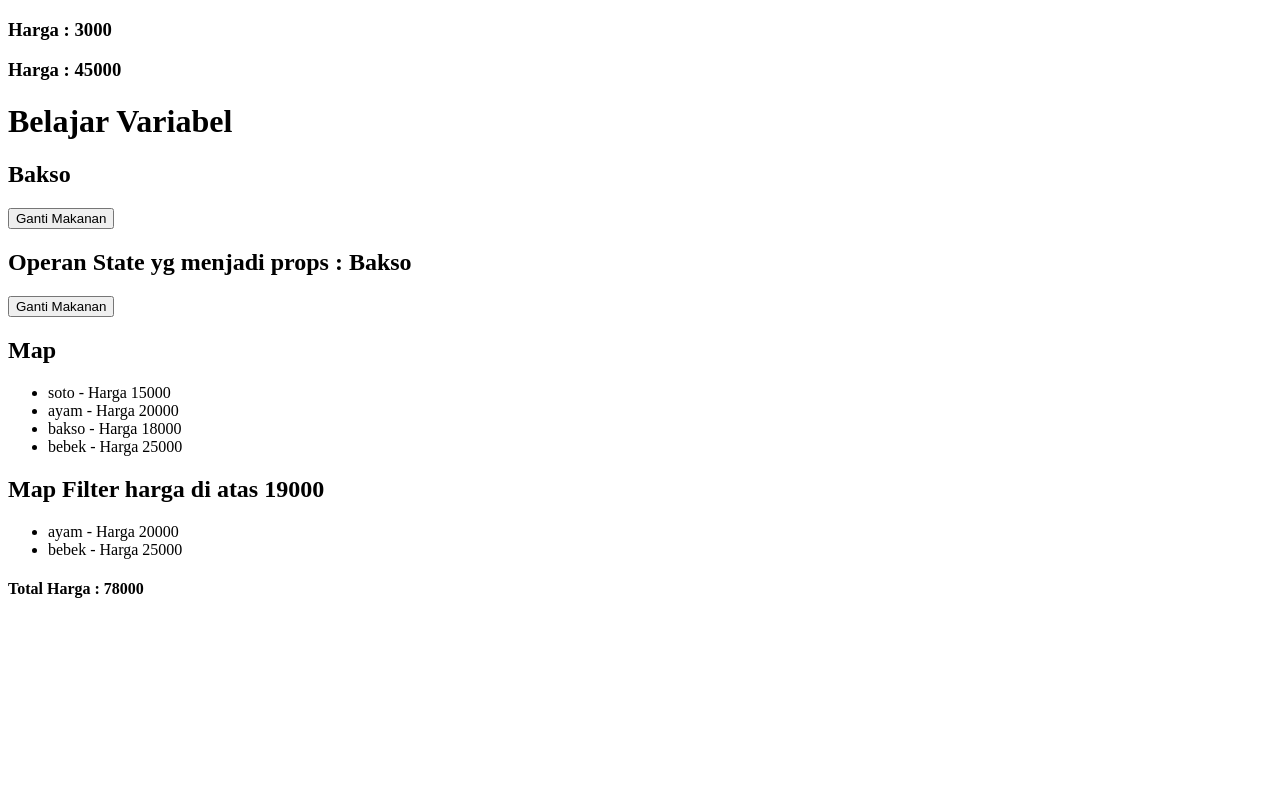
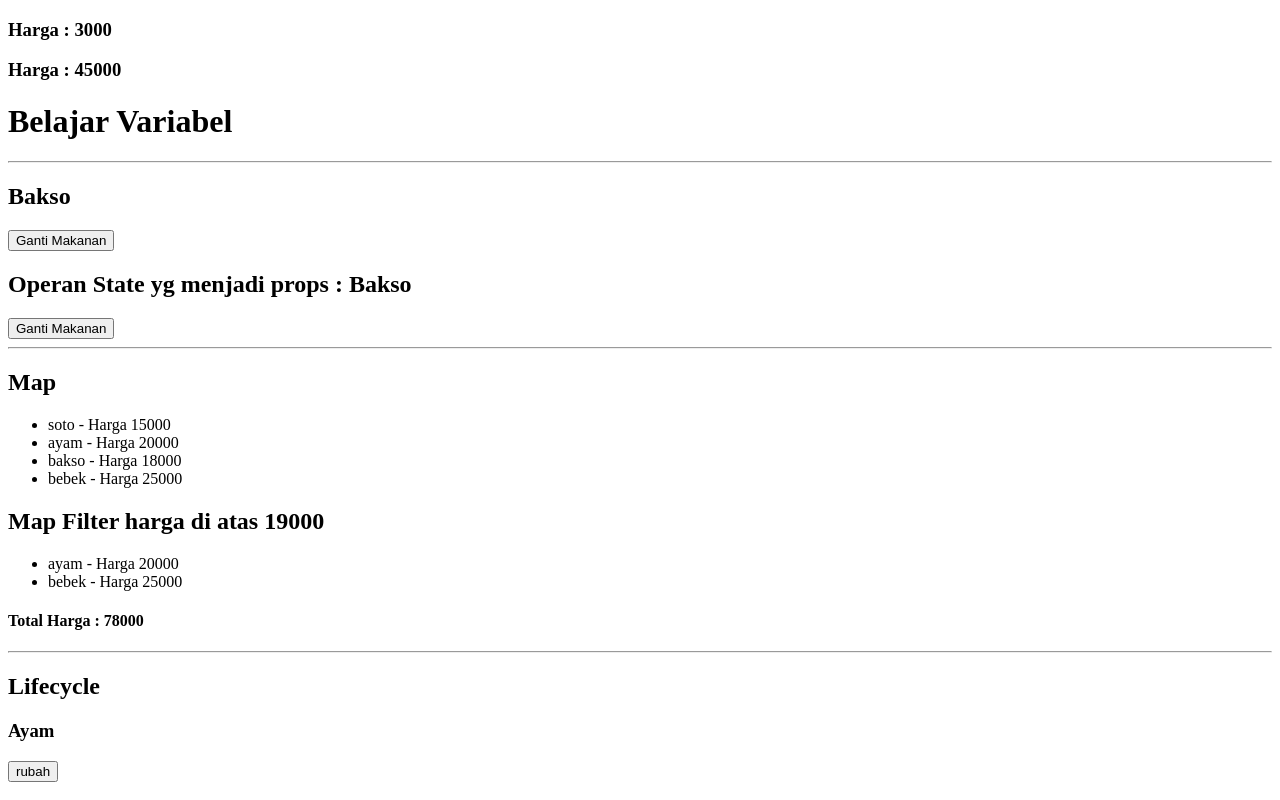
Before and after one commit to fikridzkr/Learn-Reactjs, a React (Create React App) app: page / in a window 1280 px wide. Built offline with nearby package versions, Linux system fonts and the light colour scheme; no server answers.

Commit message:
lifecycle component

```diff
--- /dev/null
+++ b/src/Lifecycle.js
@@ -0,0 +1,43 @@
+import React, { Component } from 'react'
+import Sublifecycle from './Sublifecycle'
+
+export default class Lifecycle extends Component {
+    constructor(props) {
+        super(props)
+
+        this.state = {
+                makanan : 'Ayam',
+                data: {},
+                tampilkan: false
+        }
+    }
+
+    componentDidMount(){
+        fetch('https://jsonplaceholder.typicode.com/todos/1')
+            .then(response => response.json())
+            .then(json => {
+                this.setState({
+                    data: json
+                })
+            })
+    }
+
+    ubahMakanan(value){
+        this.setState({
+            makanan: value
+        })
+    }
+
+    render() {
+        console.log(this.state.data);
+        return (
+            <div>
+                <h2>Lifecycle</h2>
+                <h3>{this.state.makanan}</h3>
+                <h3>{this.state.data.title}</h3>
+                {this.state.tampilkan && <Sublifecycle ubahMakanan={(value) => this.ubahMakanan(value)}/>}
+                <button onClick={() => this.setState({tampilkan: !this.state.tampilkan})}>rubah</button>
+            </div>
+        )
+    }
+}
--- /dev/null
+++ b/src/Sublifecycle.js
@@ -0,0 +1,14 @@
+import React, { Component } from 'react'
+
+export default class Sublifecycle extends Component {
+    componentWillUnmount(){
+        this.props.ubahMakanan('sate')
+    }
+    render() {
+        return (
+            <div>
+                <h2>Component sub life cycle</h2>
+            </div>
+        )
+    }
+}
--- a/src/index.js
+++ b/src/index.js
@@ -6,12 +6,17 @@ import StateProps from './StateProps'
 import Variabel from './Variabel'
 import Map from './Map';
 import reportWebVitals from './reportWebVitals';
+import Lifecycle from './Lifecycle';
 
 ReactDOM.render(
   <React.StrictMode>
   <Variabel/>
+  <hr/>
   <StateProps/>
+  <hr/>
   <Map/>
+  <hr/>
+  <Lifecycle/>
   </React.StrictMode>,
   document.getElementById('root')
 );
```
Also changed, not shown: 2 other files (tests, documents, lock files or other folders).
